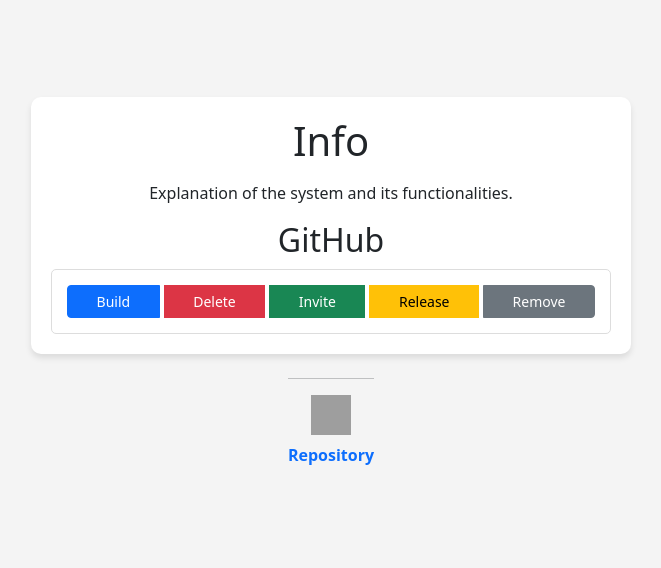
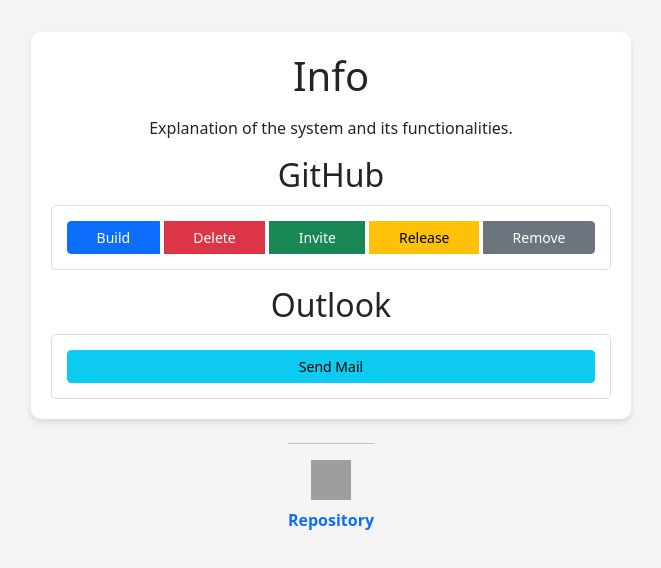
Before and after one commit to JetsadaWijit/npmjs-website, a plain HTML site: page docs/index.html in a window 1280 px wide. Shown: the part 110-678 px from the top of the page, without its empty margins (309-970 px from the left). Drawn offline with nearby package versions, Linux system fonts and the light colour scheme; grey boxes are pictures that could not be loaded.

Commit message:
Added outlook path

```diff
--- a/docs/index.html
+++ b/docs/index.html
@@ -55,6 +55,13 @@
                 <a href="github/remove/index.html" class="btn btn-secondary btn-sm">Remove</a>
             </div>
         </div>
+
+        <h2 class="mt-3">Outlook</h2>
+        <div class="scrollable-block">
+            <div class="btn-group d-flex flex-wrap justify-content-center">
+                <a href="util/mail/outlook/send/index.html" class="btn btn-info btn-sm">Send Mail</a>
+            </div>
+        </div>
     </div>
 
     <!-- Footer will be loaded dynamically -->
```
